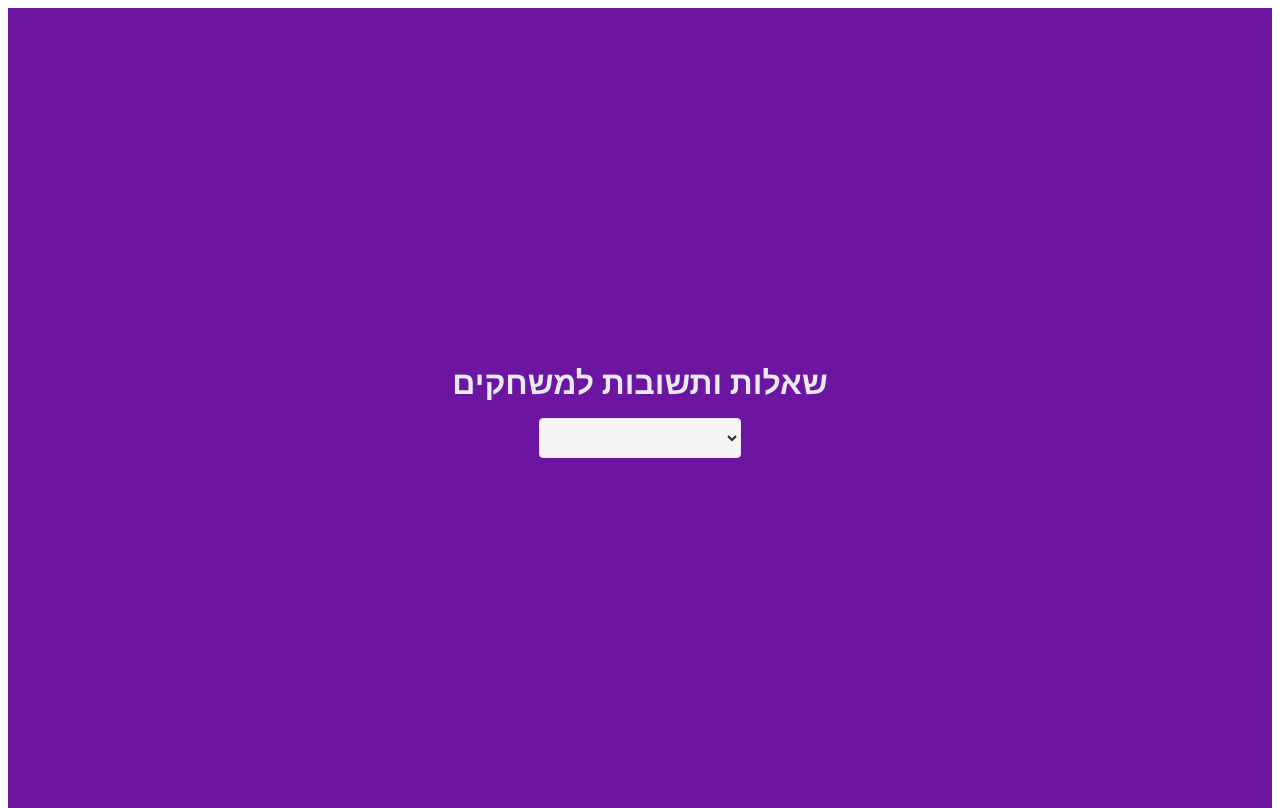
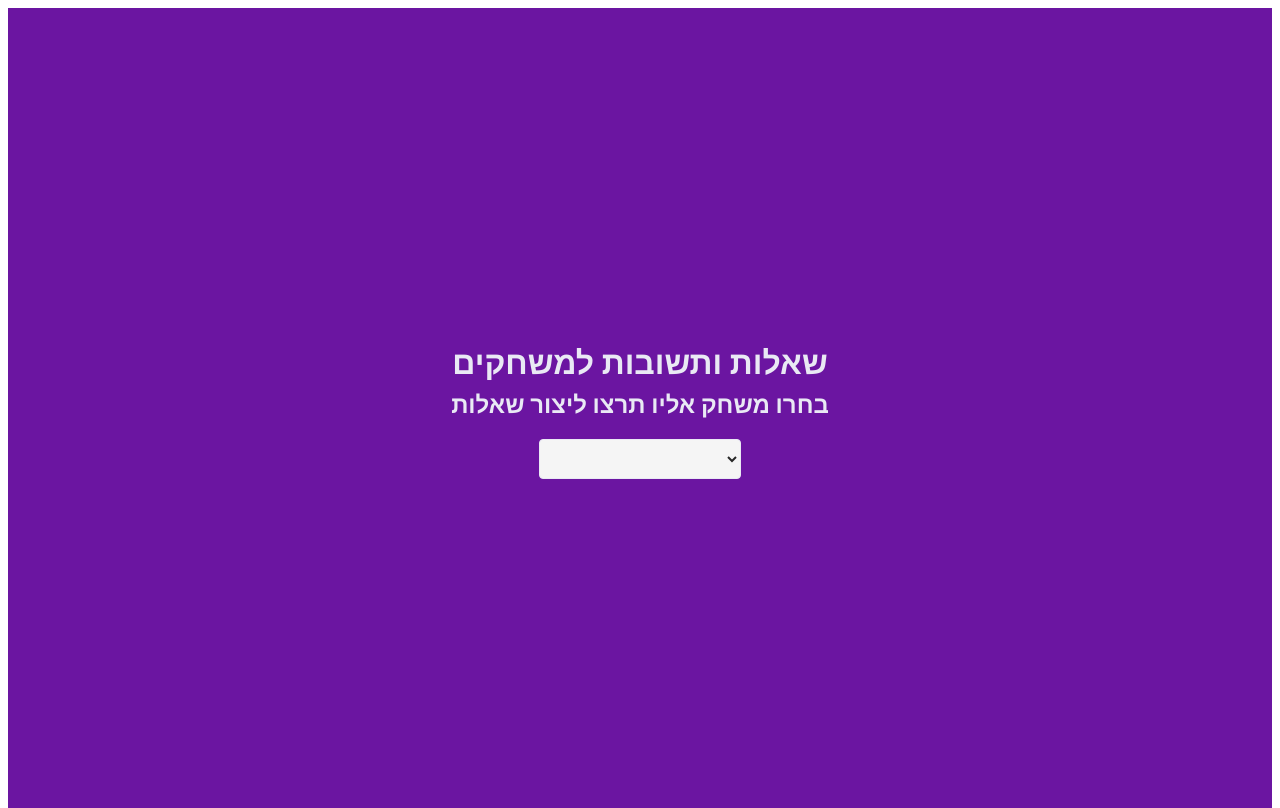
Before and after one commit to amir-aharon/questios-form-yooz, a Svelte app: page / in a window 1280 px wide. Built offline with nearby package versions, Linux system fonts and the light colour scheme.

Commit message:
highlight

```diff
--- a/src/App.svelte
+++ b/src/App.svelte
@@ -4,6 +4,12 @@
 </script>
 
 <style>
+
+	::selection {
+		color: #6b15a1;
+		background: #f5f5f5;
+	}
+
 	main {
 		display: flex;
 		flex-direction: column;
@@ -17,6 +23,7 @@
 		color: #e9e9f4;
 		margin-bottom: 1rem;
 	}
+
 </style>
 
 <main>
--- a/src/components/Form.svelte
+++ b/src/components/Form.svelte
@@ -76,6 +76,11 @@
     width: 20%;
   }
 
+  ::selection {
+		color: #6b15a1;
+		background: #f5f5f5;
+	}
+
   textarea {
     background-color: #f5f5f5;
     border: 1px solid #e9e9f4;
@@ -127,9 +132,20 @@
     margin-top: 1rem;
   }
 
+  h2 {
+	  color: #e9e9f4;
+    margin-top: -.5rem;
+	}
+
 </style>
 
 <div class="form-container">
+
+  {#if selectedOptionIndex <= -1}
+
+    <h2>בחרו משחק אליו תרצו ליצור שאלות</h2>
+
+  {/if}
 
   <select bind:value={selectedOptionIndex} on:change={handleOptionChange}>
     <option value="0" dir="rtl">פאזל טריוויה</option>
```
Also changed, not shown: 1 other file (tests, documents, lock files or other folders). Lines whose indentation alone changed are shown as unchanged.
